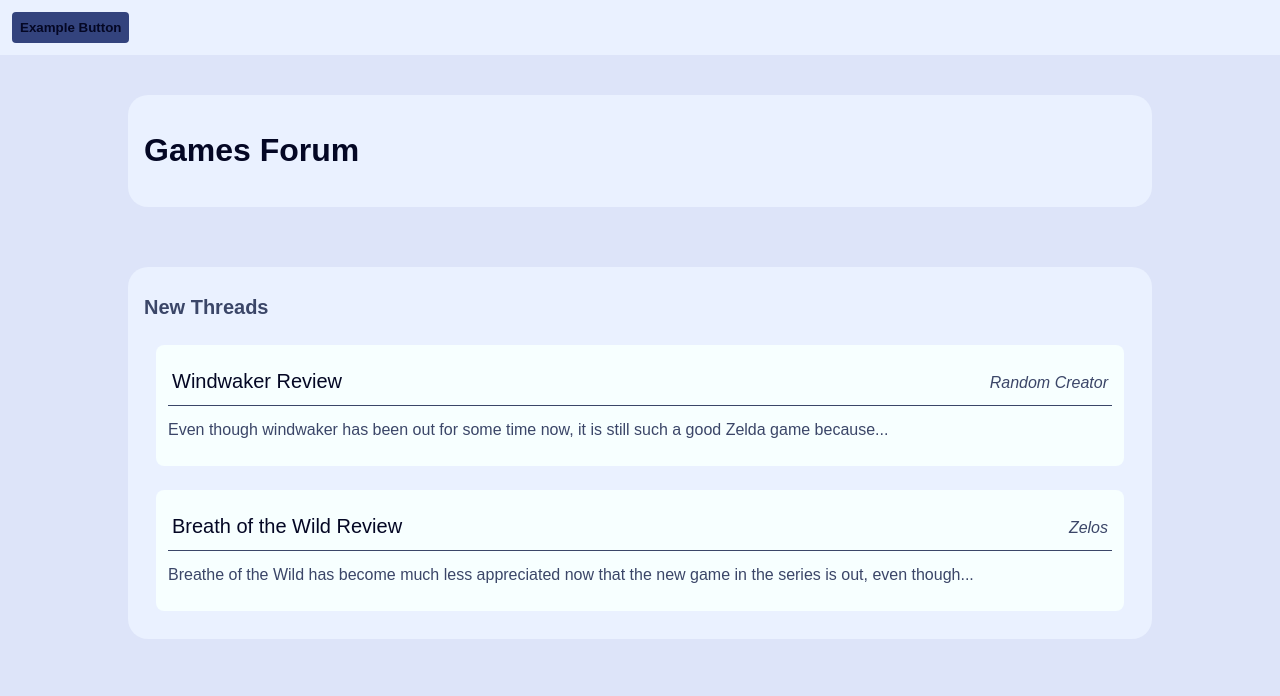
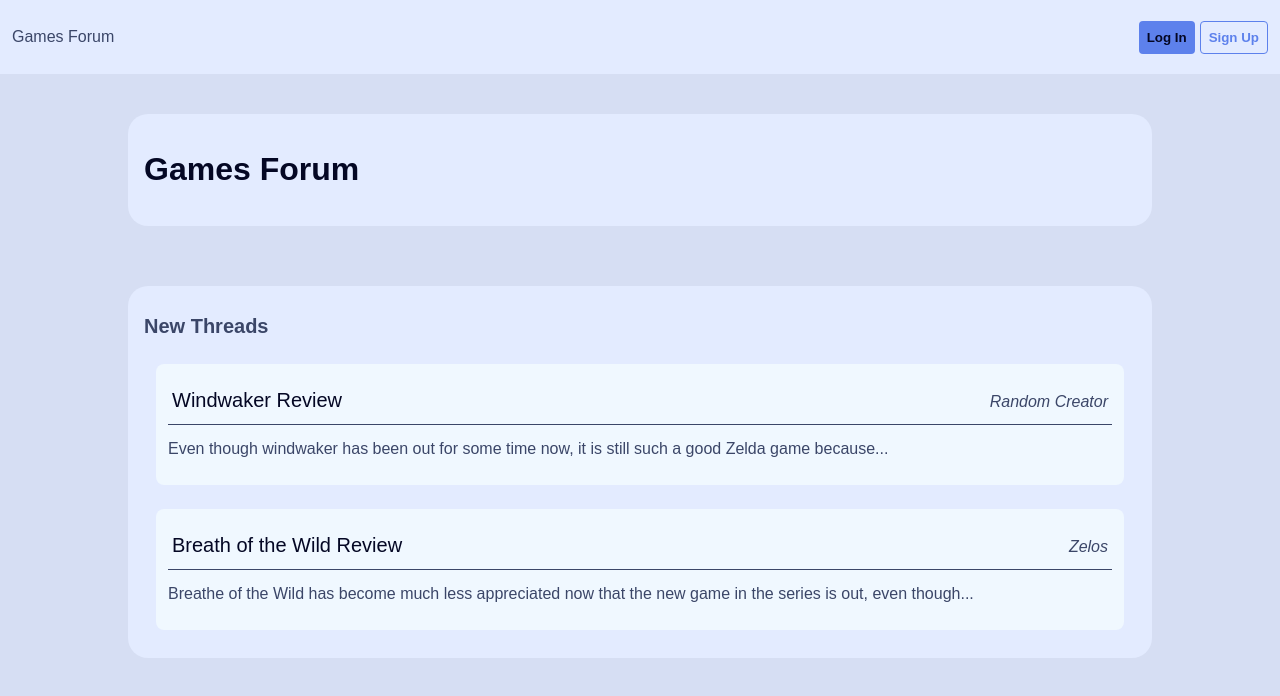
Before and after one commit to Seth-Browning/CSC321-Midterm, a plain HTML site: page public/home.html in a window 1280 px wide. Drawn offline with Linux system fonts and the light colour scheme.

Commit message:
Changed the navigation bar to include icons and be a component that can be reused.
The svg are located inside of a sprite sheet, as well as individual svg files so that I can preview tham (vscode doesn't let me do the sprite sheet for some reason). I also modified the colors slightly to fit better (both in light and dark mode).

```diff
--- a/public/home.html
+++ b/public/home.html
@@ -4,16 +4,19 @@
     <meta charset="UTF-8">
     <meta name="viewport" content="width=device-width, initial-scale=1.0">
     <title>Forum Name - Home</title>
+    <script src="../src/components/navbar.js"></script>
     <script src="../src/scripts/home.js" defer></script>
     <link rel="stylesheet" href="../src/utils/common style.css">
     <link rel="stylesheet" href="../src/styles/home.css">
+
+    <svg style="display: none;">
+        <use href="../assets/icons/icons.svg#comment"></use>
+        <use href="../assets/icons/icons.svg#bell"></use>
+        <use href="../assets/icons/icons.svg#circle-user"></use>
+    </svg>
 </head>
 <body>
-    <nav>
-
-        <button class="primary-button">Example Button</button>
-
-    </nav>
+    <nav-bar></nav-bar>
 
     <main>
 
--- /dev/null
+++ b/src/components/navbar.js
@@ -0,0 +1,46 @@
+
+/**
+ * The main navigation bar that should only present one time in each page
+ * of the website.
+ */
+class NavBar extends HTMLElement {
+    constructor() {
+        super();
+    }
+
+    async connectedCallback() {
+        const response = await fetch("../assets/icons/icons.svg")
+        const svg = await response.text();
+
+
+        this.innerHTML = `
+            <nav>
+                <div id="nav-bar-left">
+                    <p class="home-page-link">Games Forum</p>
+                </div>
+
+                <div id="log-in-options" class="nav-log-dependent" data-active="true">
+                    <button class="primary-button">Log In</button>
+                    <button class="secondary-button">Sign Up</button>
+                </div>
+
+                <div id="logged-in-options" class="nav-log-dependent" data-active="false">
+                    <svg class="small-icon"><use href="../assets/icons/icons.svg#bell"></use></svg>
+                    <svg class="icon"><use href="../assets/icons/icons.svg#circle-user"></use></svg>
+                </div>
+            </nav>
+        `;
+    }
+}
+
+customElements.define("nav-bar", NavBar);
+
+/*
+
+<svg class="icon"><use href="#icon-user"></use></svg>
+<svg class="icon"><use href="#icon-gear"></use></svg>
+
+<svg class="icon"><use href="#icon-user"></use></svg>
+<svg class="icon"><use href="#icon-gear"></use></svg>
+
+ */
--- a/src/utils/common style.css
+++ b/src/utils/common style.css
@@ -22,15 +22,15 @@
 
 
     /* Colors */
-    --bg-dark: oklch(0.92 0.03 270);
-    --bg: oklch(0.96 0.03 270);
-    --bg-light: oklch(1 0.03 270);
+    --bg-dark: oklch(0.9 0.03 270);
+    --bg: oklch(0.94 0.03 270);
+    --bg-light: oklch(0.98 0.03 270);
     --text: oklch(0.15 0.06 270);
     --text-muted: oklch(0.4 0.06 270);
     --highlight: oklch(1 0.06 270);
     --border: oklch(0.6 0.06 270);
     --border-muted: oklch(0.7 0.06 270);
-    --primary: oklch(0.4 0.1 270);
+    --primary: oklch(62.915% 0.16565 267.531);
     --secondary: oklch(0.4 0.1 90);
     --danger: oklch(0.5 0.06 30);
     --warning: oklch(0.5 0.06 100);
@@ -76,9 +76,16 @@ nav {
     background: var(--bg);
 }
 
+.nav-log-dependent {
+    display: flex;
+    flex-direction: row;
+    gap: 5px;
+    align-content: flex-end;
+}
 
 .nav-log-dependent[data-active="false"] {
     display: none;
+
 }
 
 .primary-button {
@@ -110,3 +117,17 @@ nav {
     font-weight: bold;
     border-radius: 4px;
 }
+
+.icon {
+    fill: var(--text);
+    width: 40px;
+    aspect-ratio: 1 / 1;
+    cursor: pointer;
+}
+
+.small-icon {
+    fill: var(--text);
+    width: 30px;
+    aspect-ratio: 1 / 1;
+    cursor: pointer;
+}
```
Also changed, not shown: assets/icons/bell.svg (added), assets/icons/circle-user.svg (added), assets/icons/comment.svg (added), assets/icons/icons.svg (added).
